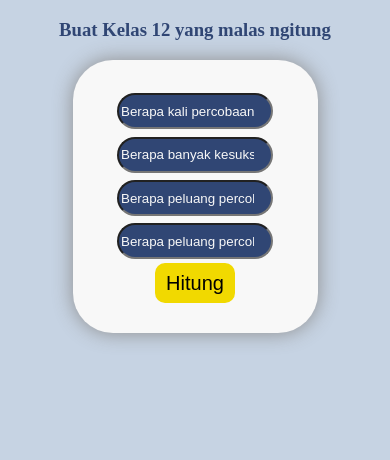
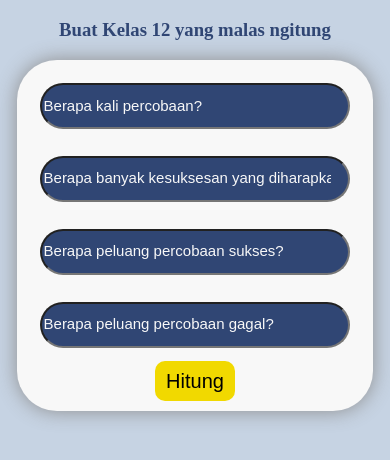
Before and after one commit to angga1837/kalkulator-peluang-binomial, a plain HTML site: page index.html in a window 390 px wide. Shown: the part 106-566 px from the top of the page. Drawn offline with Linux system fonts and the light colour scheme.

Commit message:
versi 1.0

```diff
--- a/style.css
+++ b/style.css
@@ -36,14 +36,31 @@ form{
     width: 80px;
     font-size: 20px;
 }
+#hasil{
+    font-size: 40px;
+    font-weight: bold;
+}
 
 @media (max-width: 450px) {
     .isian{
         background-color: #304674;
         color: white;
-        margin: 2% 0 2% 0;
-        width: 80%;
-        height: 10%px;
+        margin: 4% 0 4% 0;
+        width: 90%;
+        height: 40px;
         border-radius: 40px;
     }
+    form{
+        margin: 5% 5% 5% 5%;
+        background-color: #f8f8f8;
+        padding: 10px;
+        width: 90%;
+        border-radius: 40px;
+        border: 0;
+        box-shadow: 0px 0px 20px rgb(141, 141, 141);
+    }
+    ::placeholder{
+        color: #f8f8f8;
+        font-size: 15px;
+    }
 }
```
